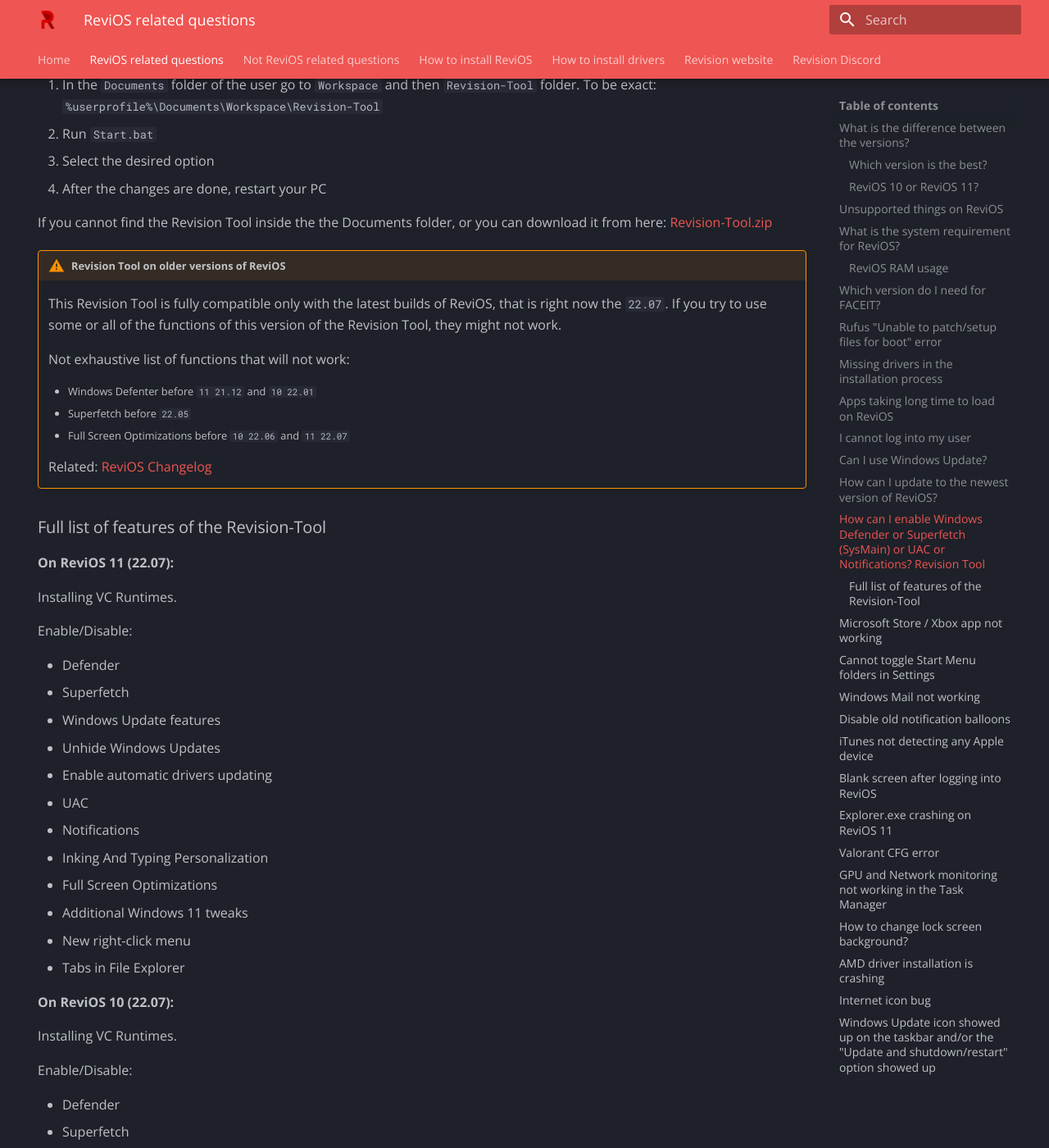
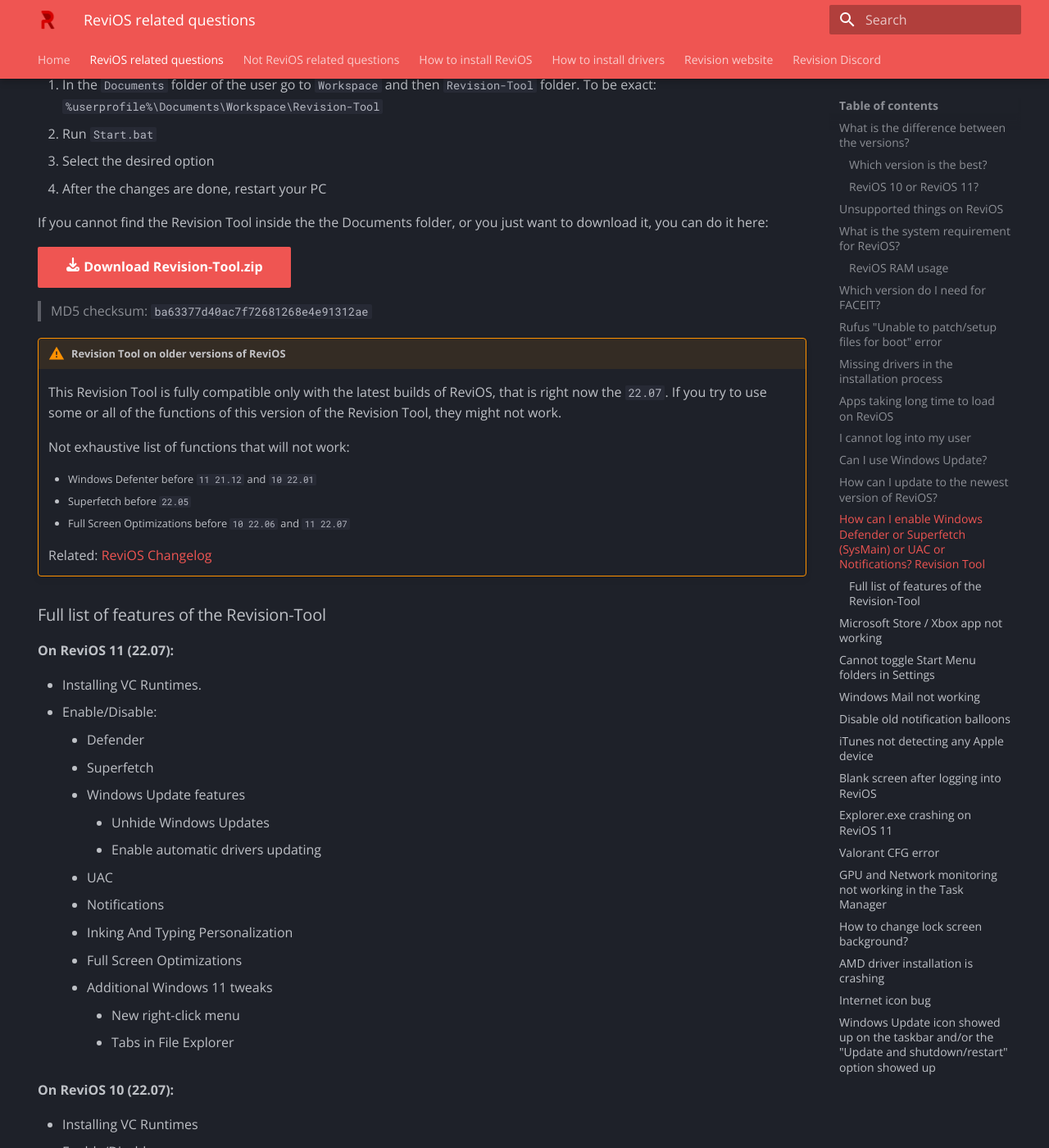
Before and after one commit to dkovacs24/ReviOS_faq, an MkDocs documentation site: the page built from docs/related.md, in a window 1280 px wide and 1400 px high, scrolled down 5045 px. Shown: the whole window at 82% size. Built offline with MkDocs 1.6.1 and Material for MkDocs 9.7.7, drawn with Linux system fonts in a browser that asks for light colours.

Commit message:
fixing ul and add download button in revitool

```diff
--- a/docs/related.md
+++ b/docs/related.md
@@ -188,7 +188,12 @@
 3. Select the desired option
 4. After the changes are done, restart your PC
 
-If you cannot find the Revision Tool inside the the Documents folder, or you can download it from here: [Revision-Tool.zip](files/Revision-Tool.zip)
+If you cannot find the Revision Tool inside the the Documents folder, or you just want to download it, you can do it here:
+
+[:fontawesome-solid-download: Download Revision-Tool.zip](files/Revision-Tool.zip){ .md-button .md-button--primary }
+
+> MD5 checksum: `ba63377d40ac7f72681268e4e91312ae`
+
 
 !!! warning "Revision Tool on older versions of ReviOS"
     This Revision Tool is fully compatible only with the latest builds of ReviOS, that is right now the `22.07`. If you try to use some or all of the functions of this version of the Revision Tool, they might not work.
@@ -205,38 +210,34 @@
 
 **On ReviOS 11 (22.07):**
 
-Installing VC Runtimes.
-
-Enable/Disable:
-
-- Defender
-- Superfetch
-- Windows Update features
-  - Unhide Windows Updates
-  - Enable automatic drivers updating
-- UAC
-- Notifications
-- Inking And Typing Personalization
-- Full Screen Optimizations
-- Additional Windows 11 tweaks
-  - New right-click menu
-  - Tabs in File Explorer
+- Installing VC Runtimes.
+- Enable/Disable:
+    - Defender
+    - Superfetch
+    - Windows Update features
+        - Unhide Windows Updates
+        - Enable automatic drivers updating
+    - UAC
+    - Notifications
+    - Inking And Typing Personalization
+    - Full Screen Optimizations
+    - Additional Windows 11 tweaks
+        - New right-click menu
+        - Tabs in File Explorer
 
 **On ReviOS 10 (22.07):**
 
-Installing VC Runtimes.
-
-Enable/Disable:
-
-- Defender
-- Superfetch
-- Windows Update features
-  - Unhide Windows Updates
-  - Enable automatic drivers updating
-- UAC
-- Notifications
-- Inking And Typing Personalization
-- Full Screen Optimizations
+- Installing VC Runtimes
+- Enable/Disable:
+    - Defender
+    - Superfetch
+    - Windows Update features
+        - Unhide Windows Updates
+        - Enable automatic drivers updating
+    - UAC
+    - Notifications
+    - Inking And Typing Personalization
+    - Full Screen Optimizations
 
 ---
 
--- a/mkdocs.yml
+++ b/mkdocs.yml
@@ -51,6 +51,9 @@
   - pymdownx.tabbed:
       alternate_style: true
   - pymdownx.tilde
+  - pymdownx.emoji:
+      emoji_index: !!python/name:materialx.emoji.twemoji
+      emoji_generator: !!python/name:materialx.emoji.to_svg
 extra:
   generator: true
   social:
```
